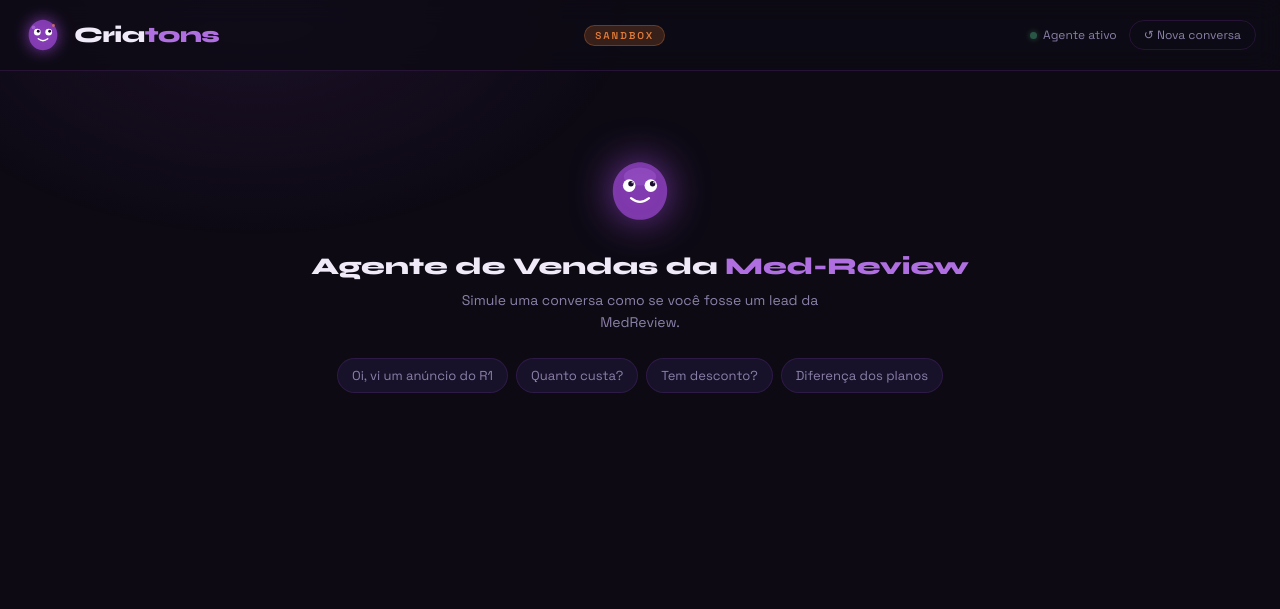
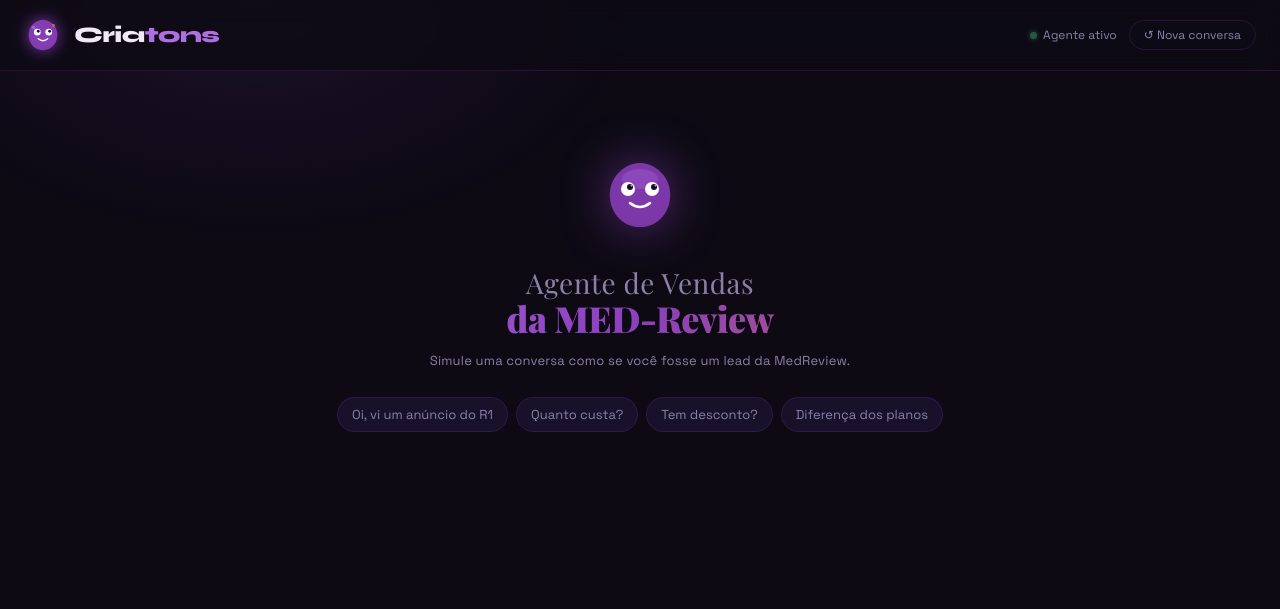
Before and after one commit to oftreview/medreview_chat, a Flask app: page / in a window 1280 px wide. Shown: the top 609 px of the page. Run offline with Flask 3, Linux system fonts and the light colour scheme.

Commit message:
interface chat v2

```diff
--- a/sandbox/app.py
+++ b/sandbox/app.py
@@ -106,18 +106,22 @@
 
     # Escolhe nome do agente aleatoriamente
     agent_name = random.choice(["Pedro", "Sofia"])
+    first_name = name.split()[0] if name and name != "Lead" else ""
 
-    # Trigger com copy exata de abertura e nome do agente
-    first_name = name.split()[0] if name and name != "Lead" else "tudo bem"
-    trigger = (
-        f"[NOVO LEAD VIA FORMULÁRIO] [AGENT_NAME: {agent_name}] Nome do lead: {name}.\n"
-        f"Use EXATAMENTE esta mensagem de abertura (sem alterar nada):\n"
-        f"Olá, {first_name}, tudo bem? Aqui é {agent_name}, do time comercial da Med-Review! "
+    # Mensagem de abertura fixa — não passa pelo LLM para garantir copy exata
+    opening = (
+        f"Olá, {first_name}, tudo bem? "
+        f"Aqui é {agent_name}, do time comercial da Med-Review! "
         f"Vi que preencheu nosso formulário para saber mais sobre os preparatórios, certo?\n\n"
         f"Posso te enviar as informações por aqui? ☺️"
     )
-    result = agent.reply(trigger, session_id=phone)
-    send_message(phone, result["message"])
+
+    # Salva contexto na memória para que o agente saiba o histórico nas próximas mensagens
+    agent.memory.add(phone, "user", f"[NOVO LEAD] Nome: {name}. Agente: {agent_name}.")
+    agent.memory.add(phone, "assistant", opening)
+
+    # Envia direto, sem LLM
+    send_message(phone, opening)
 
     return jsonify({"status": "ok", "phone": phone}), 200
 
--- a/sandbox/templates/chat.html
+++ b/sandbox/templates/chat.html
@@ -3,7 +3,7 @@
 <head>
 <meta charset="UTF-8">
 <title>Criatons · Sandbox</title>
-<link href="https://fonts.googleapis.com/css2?family=Space+Grotesk:wght@300;400;500;600;700&family=Syne:wght@400;700;800&display=swap" rel="stylesheet">
+<link href="https://fonts.googleapis.com/css2?family=Space+Grotesk:wght@300;400;500;600;700&family=Syne:wght@400;700;800&family=Playfair+Display:wght@400;700;900&display=swap" rel="stylesheet">
 <style>
 :root{--bg:#0d0a14;--surface:#17112a;--surface2:#1f1636;--purple:#8b3fbb;--purple-light:#b06fe0;--purple-glow:rgba(139,63,187,0.25);--orange:#e07b39;--orange-glow:rgba(224,123,57,0.2);--text:#f0eaf8;--text-dim:#8b80a8;--border:rgba(139,63,187,0.2);--bubble-agent:#1f1636;--bubble-user:#2d1f52;--green:#4caf80}
 *{margin:0;padding:0;box-sizing:border-box}
@@ -64,10 +64,11 @@
 .send-btn:disabled{opacity:0.4;cursor:not-allowed;transform:none}
 .send-btn svg{width:18px;height:18px;fill:white}
 .welcome{text-align:center;padding:60px 20px}
-.welcome-blob{width:72px;height:72px;margin:0 auto 20px;filter:drop-shadow(0 0 20px var(--purple))}
-.welcome h2{font-family:'Syne',sans-serif;font-size:24px;font-weight:800;margin-bottom:8px}
-.welcome h2 span{color:var(--purple-light)}
-.welcome p{color:var(--text-dim);font-size:14px;max-width:360px;margin:0 auto 24px;line-height:1.6}
+.welcome-blob{width:80px;height:80px;margin:0 auto 28px;filter:drop-shadow(0 0 24px rgba(139,63,187,0.7))}
+.welcome-title{margin-bottom:14px;line-height:1.1}
+.welcome-title .line1{display:block;font-family:'Playfair Display',serif;font-weight:400;font-size:28px;letter-spacing:0.5px;color:var(--text-dim)}
+.welcome-title .line2{display:block;font-family:'Playfair Display',serif;font-weight:900;font-size:36px;letter-spacing:-0.5px;background:linear-gradient(135deg,#c084f5 0%,#8b3fbb 50%,#e07b39 100%);-webkit-background-clip:text;-webkit-text-fill-color:transparent;background-clip:text}
+.welcome p{color:var(--text-dim);font-size:13px;white-space:nowrap;margin:0 auto 28px;letter-spacing:0.2px}
 .quick-messages{display:flex;flex-wrap:wrap;gap:8px;justify-content:center}
 .quick-btn{background:var(--surface);border:1px solid var(--border);color:var(--text-dim);padding:8px 14px;border-radius:20px;font-size:13px;font-family:'Space Grotesk',sans-serif;cursor:pointer;transition:all 0.2s}
 .quick-btn:hover{border-color:var(--purple);color:var(--purple-light);background:var(--purple-glow)}
@@ -82,7 +83,6 @@
     </div>
     <div class="logo-text">Cria<span>tons</span></div>
   </div>
-  <span class="sandbox-badge">Sandbox</span>
   <div class="header-actions">
     <div class="status-dot"><div class="dot" id="statusDot"></div><span id="statusText">Agente ativo</span></div>
     <button class="reset-btn" onclick="resetChat()">↺ Nova conversa</button>
@@ -101,7 +101,10 @@
       <circle cx="55.5" cy="30.5" r="1" fill="white" opacity="0.7"/>
       <path d="M30 48 Q40 56 50 48" stroke="white" stroke-width="2.5" stroke-linecap="round" fill="none"/>
     </svg>
-    <h2>Agente de Vendas da <span>Med-Review</span></h2>
+    <h2 class="welcome-title">
+      <span class="line1">Agente de Vendas</span>
+      <span class="line2">da MED-Review</span>
+    </h2>
     <p>Simule uma conversa como se você fosse um lead da MedReview.</p>
     <div class="quick-messages">
       <button class="quick-btn" onclick="sendQuick('Oi, vi um anúncio do R1 e quero saber mais')">Oi, vi um anúncio do R1</button>
```
